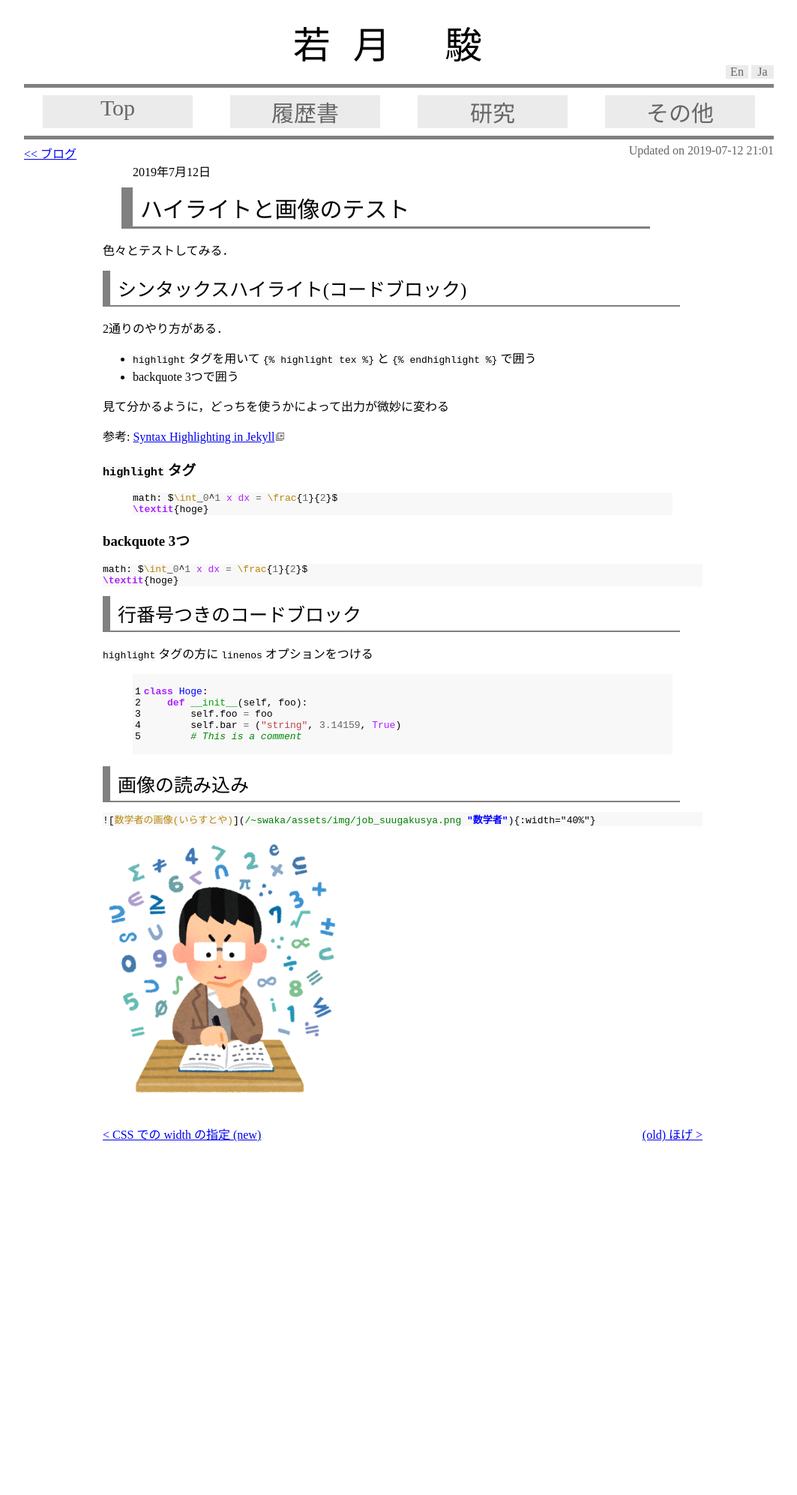
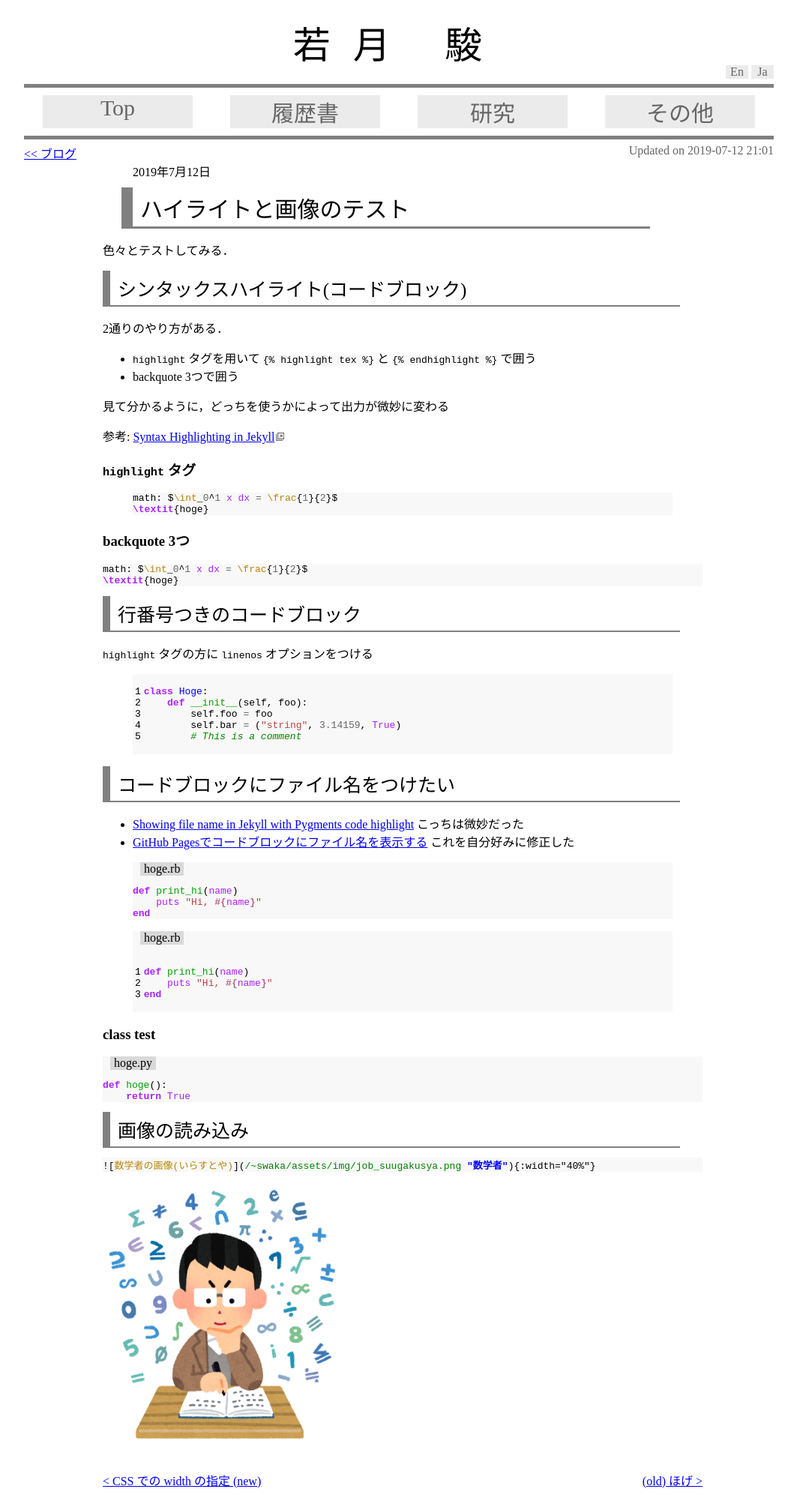
Before and after one commit to shwaka/homepage, a Jekyll site: the page built from jekyll/_posts/2019-07-12-highlight-and-image.md, in a window 1280 px wide. Shown: the whole page at 75% size, without its empty margins (108-1171 px from the left). Built offline with Jekyll 4.4.1, drawn with Linux system fonts in a browser that asks for light colours; before the commit the page ends 1532 px from its top, so only the background shows below that.

Commit message:
add filename to code block

````diff
--- a/jekyll/_layouts/baselayout.html
+++ b/jekyll/_layouts/baselayout.html
@@ -16,6 +16,7 @@
       <link rel="stylesheet"
             href="{{ site.baseurl }}/assets/css/syntax-highlighting.css"
             type="text/css"></link>
+      <script src="{{ site.baseurl }}/assets/js/named-block.js"></script>
     {% endif %}
     <!-- <link rel="stylesheet" href="/assets/css/syntax.css" type="text/css"></link>
          <script type="text/javascript"
--- a/jekyll/_posts/2019-07-12-highlight-and-image.md
+++ b/jekyll/_posts/2019-07-12-highlight-and-image.md
@@ -41,6 +41,30 @@ class Hoge:
         # This is a comment
 {% endhighlight %}
 
+## コードブロックにファイル名をつけたい
+- [Showing file name in Jekyll with Pygments code highlight](https://stackoverflow.com/questions/25881134/showing-file-name-in-jekyll-with-pygments-code-highlight) こっちは微妙だった
+- [GitHub Pagesでコードブロックにファイル名を表示する](https://hachy.github.io/2018/11/14/add-file-name-to-code-block-in-jekyll-on-github-pages.html) これを自分好みに修正した
+
+{% highlight ruby %}
+def print_hi(name)
+    puts "Hi, #{name}"
+end
+{% endhighlight -%}
+{:filename="hoge.rb" .named-block}
+
+{% highlight ruby linenos %}
+def print_hi(name)
+    puts "Hi, #{name}"
+end
+{% endhighlight -%}
+{:filename="hoge.rb" .named-block}
+
+### class test
+```python
+def hoge():
+    return True
+```
+{:filename="hoge.py" .named-block}
 
 ## 画像の読み込み
 
--- a/jekyll/assets/css/syntax-highlighting.scss
+++ b/jekyll/assets/css/syntax-highlighting.scss
@@ -5,3 +5,11 @@
 .highlighter-rouge{
   @extend .highlight;           // inline code block にも背景色を適用する
 }
+
+.named-block-filename{
+  background-color: hsl(0, 0%, 85%);
+  display: inline-block;
+  padding-left: 5px;
+  padding-right: 5px;
+  margin-left: 10px;
+}
--- /dev/null
+++ b/jekyll/assets/js/named-block.js
@@ -0,0 +1,23 @@
+function insert_filename(to_insert, filename){
+  var div = document.createElement("div");
+  div.textContent = filename;
+  div.classList.add("named-block-filename");
+  to_insert.insertBefore(div, to_insert.firstChild);
+}
+
+document.addEventListener("DOMContentLoaded", () => {
+  const filename_attr = "filename"
+  // highlight タグ
+  const blocks_tag = document.querySelectorAll(`figure.highlight[${filename_attr}]`);
+  Array.from(blocks_tag).forEach(block => {
+    const filename = block.getAttribute(filename_attr);
+    insert_filename(block, filename);
+  });
+  // fenced code block (backquote 3つ)
+  const blocks_fenced = document.querySelectorAll(`div.highlighter-rouge[${filename_attr}]`);
+  Array.from(blocks_fenced).forEach(block => {
+    const filename = block.getAttribute(filename_attr);
+    const div_to_insert = block.querySelector("div.highlight");
+    insert_filename(div_to_insert, filename)
+  });
+});
````
